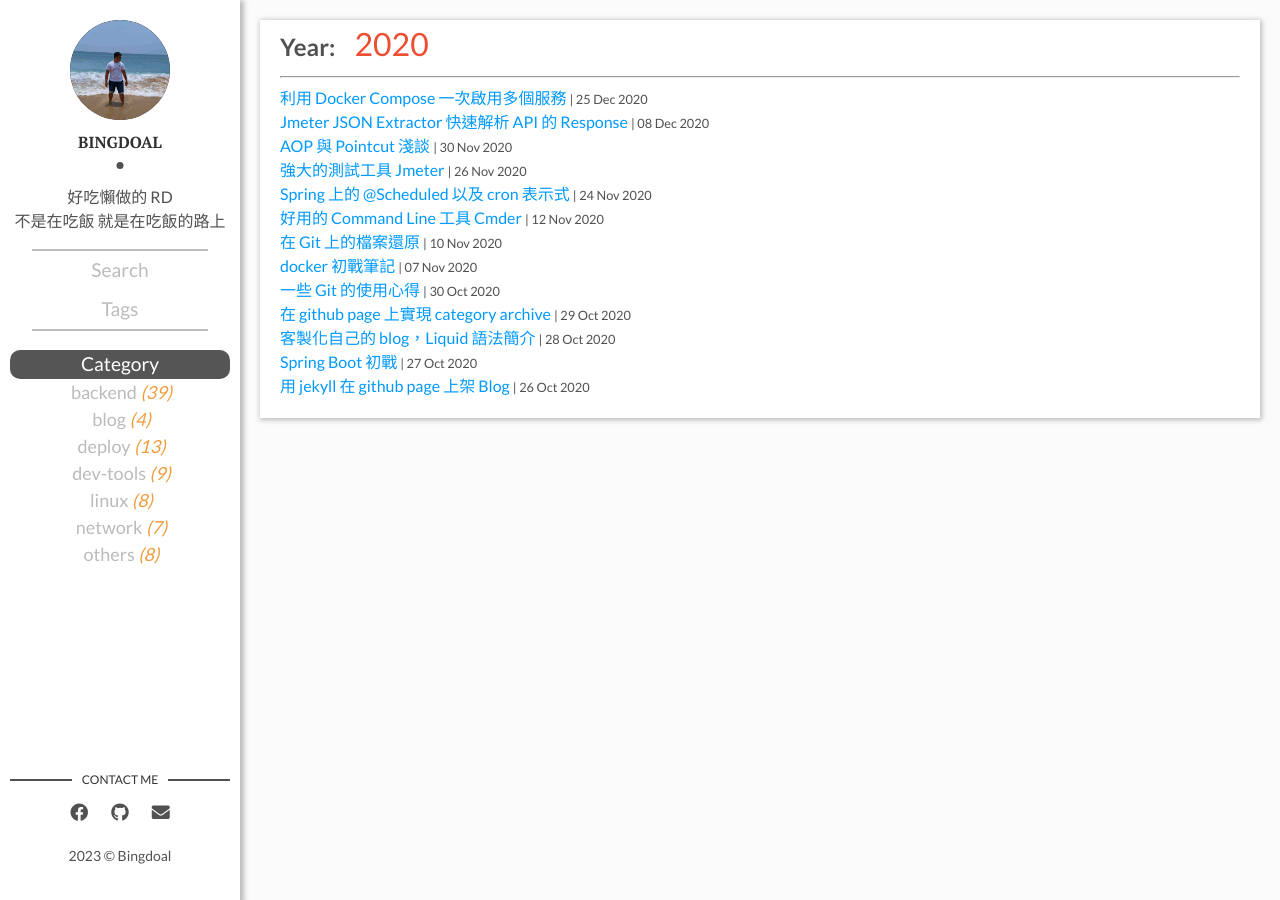
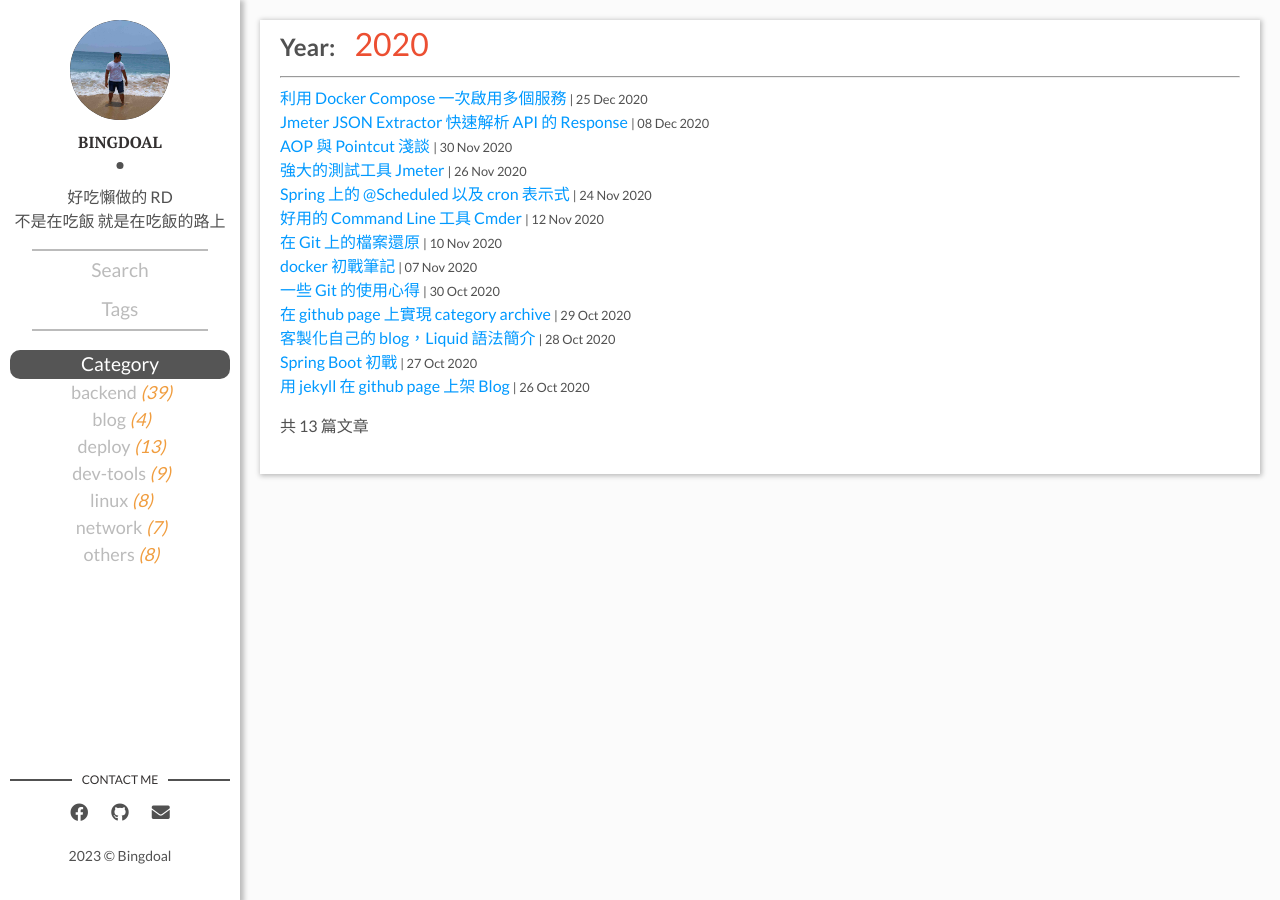
Before and after one commit to Bingdoal/bingdoal.github.io, a Jekyll site: the page built from _year/2020.md, in a window 1280 px wide. Built offline with Jekyll 4.4.1, drawn with Linux system fonts in a browser that asks for light colours.

Commit message:
add year article count.

```diff
--- a/_layouts/year.html
+++ b/_layouts/year.html
@@ -13,6 +13,7 @@ layout: main
         {% assign postYear = post.date | date: "%Y" %}
         {% assign thisYear = page.year | append: "" %}
         {% if postYear == thisYear %}
+        {% assign postCount = postCount | plus: 1 %}
         <div class="tag-list">
             <span>
                 <a href="{{ site.baseurl }}{{ post.url }}">{{ post.title }}</a>
@@ -25,4 +26,6 @@ layout: main
         {% endif %}
         {% endfor %}
     </div>
+
+    <p>共 {{ postCount }} 篇文章</p>
 </section>
```
